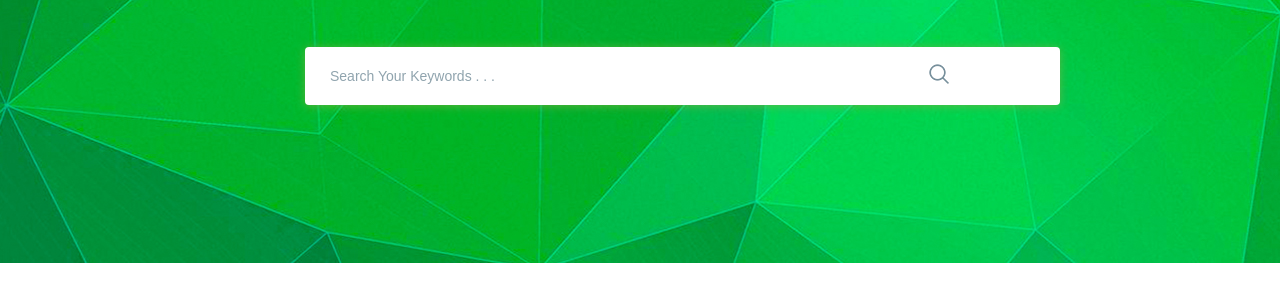
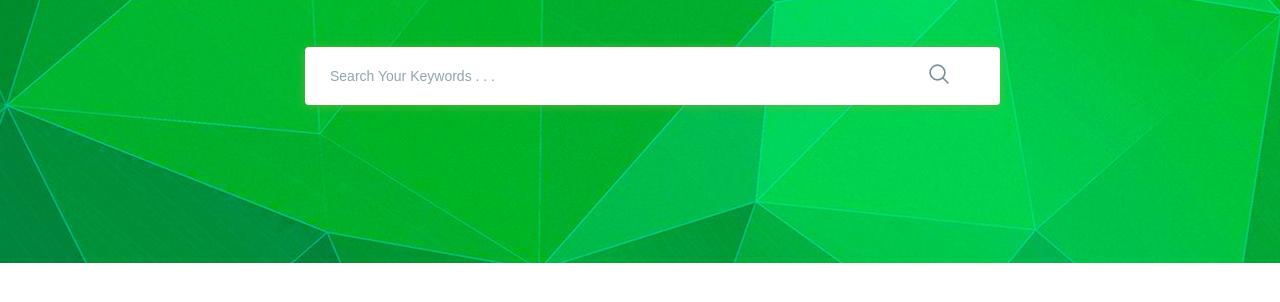
Before and after one commit to adamant0711/moderno, a website: page app/index.html in a window 1280 px wide. Shown: the part 420-722 px from the top of the page. Drawn offline with nearby package versions, Linux system fonts and the light colour scheme; files that its build step writes are made by us from their sources.

```diff
--- a/app/scss/style.scss
+++ b/app/scss/style.scss
@@ -87,7 +87,7 @@
       font-size: 14px;
       font-weight:500;
       padding-left: 25px;
-      padding-right: 60px;
+      padding-right: 0px;
       &::placeholder{
         color: #90a4ae;
         font-weight: 500;
```
